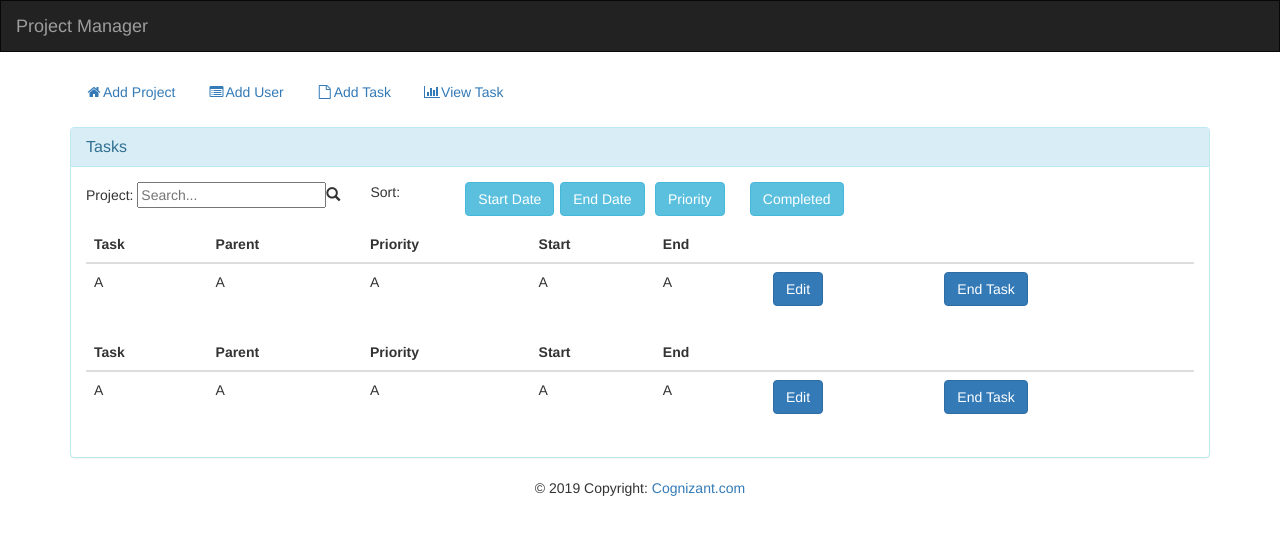
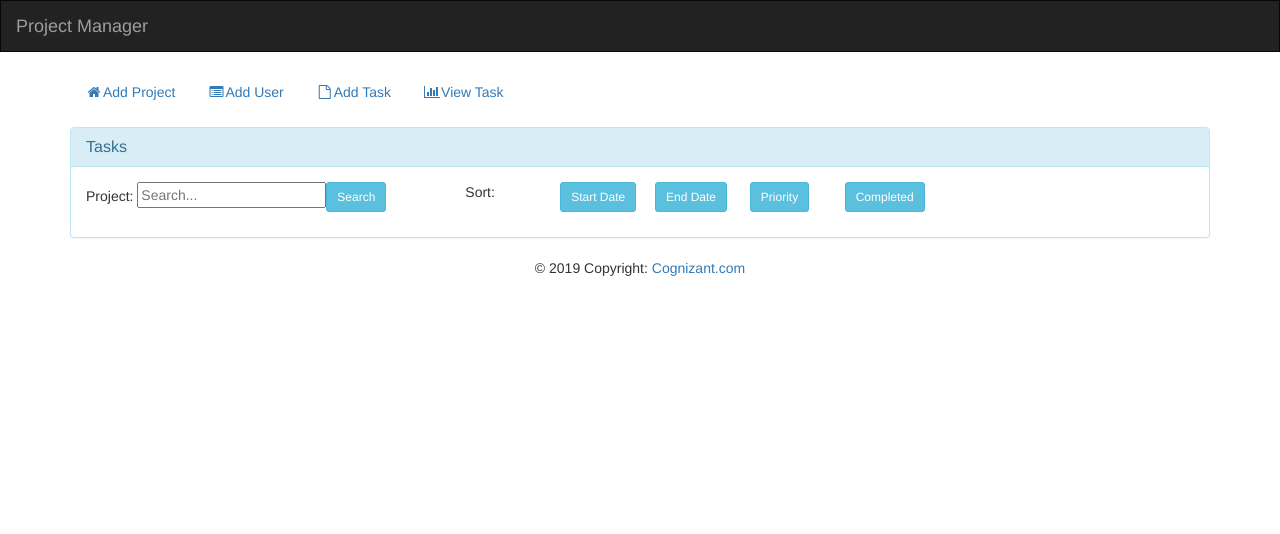
Before and after one commit to jfstack/fse-final-assesment, an Angular app in the folder project-tracker-fe/: page /viewtask in a window 1280 px wide. Shown: the top 534 px of the page. Built offline with nearby package versions, Linux system fonts and the light colour scheme.

Commit message:
view task in progress

```diff
--- a/project-tracker-fe/src/app/components/project/project-add/project-add.component.html
+++ b/project-tracker-fe/src/app/components/project/project-add/project-add.component.html
@@ -1,5 +1,8 @@
 <form [formGroup]="form" (ngSubmit)="addProject()" class="form-horizontal">
+
     <input type="hidden" formControlName="projectId">
+    <input type="hidden" formControlName="managerId">
+
     <div class="form-group">
       <label for="inputProjectName" class="col-sm-2 control-label">Project</label>
       <div class="col-sm-8">
@@ -63,13 +66,16 @@
                 class="form-control"
                 id="inputUser"
                 placeholder="Manager (Required)"
-                          formControlName="managerId"
+                formControlName="managerName"
+                readonly
                 >
           <div *ngIf="form.controls.managerId.touched &&
             !form.controls.managerId.valid"
             class="alert alert-danger">Manager required</div>
         </div>
-                  <button type="button" class="btn btn-info">Search</button>
+        <button type="button"
+          class="btn btn-info"
+          (click)="openModal('all-users-modal')">Search</button>
       </div>
 
     <div class="form-group">
@@ -99,3 +105,10 @@
     </div>
 
   </form>
+
+
+<jw-modal id="all-users-modal"
+  type="Users"
+  title="List of available users"
+  (onSelect)="selectUserFromModal($event)">
+</jw-modal>
--- a/project-tracker-fe/src/app/components/project/project-add/project-add.component.ts
+++ b/project-tracker-fe/src/app/components/project/project-add/project-add.component.ts
@@ -4,6 +4,7 @@ import { ProjectService } from '../../../services/project.service';
 import { Subscription } from 'rxjs';
 import { HttpErrorResponse } from '@angular/common/http';
 import { startDateEndDateValidator } from '../../../validators/date.validator';
+import { ModalService } from 'src/app/services/modal.service';
 
 @Component({
   selector: 'project-add',
@@ -20,7 +21,8 @@ export class ProjectAddComponent implements OnInit, OnDestroy {
     // endDate : new FormControl({value: '2019-06-23', disabled: true}, Validators.required),
     endDate : new FormControl(this.projectService.getDefaultStartAndEndDate()[1], Validators.required),
     priority : new FormControl(1, Validators.required),
-    managerId : new FormControl('', Validators.required)
+    managerId : new FormControl(-1),
+    managerName : new FormControl('')
   }, {validators: startDateEndDateValidator});
 
   marked = false;
@@ -30,7 +32,7 @@ export class ProjectAddComponent implements OnInit, OnDestroy {
   updateProjectSubscription: Subscription;
   loadProjectOnEditSubscription: Subscription;
 
-  constructor(private projectService: ProjectService) {
+  constructor(private projectService: ProjectService, private modalService: ModalService) {
   }
 
   ngOnInit() {
@@ -45,7 +47,8 @@ export class ProjectAddComponent implements OnInit, OnDestroy {
             startDate: data.startDate,
             endDate: data.endDate,
             priority: data.priority,
-            managerId: (data.manager) ? data.manager.employeeId : ''
+            managerId: (data.manager) ? data.manager.employeeId : -1,
+            managerName: (data.manager) ? data.manager.firstName+', '+data.manager.lastName : ''
           });
           this.form.patchValue({
             startDate: data.startDate,
@@ -109,8 +112,19 @@ export class ProjectAddComponent implements OnInit, OnDestroy {
       startDate: this.projectService.getDefaultStartAndEndDate()[0],
       endDate: this.projectService.getDefaultStartAndEndDate()[1],
       priority: 1,
-      managerId: ''
+      managerId: -1,
+      managerName: ''
     });
+  }
+
+  openModal(modalId: string) {
+    this.modalService.open(modalId);
+  }
+
+  selectUserFromModal(event) {
+    console.log("Event data");
+    console.log(event);
+    this.form.patchValue({ managerId: event.id, managerName: event.name });
   }
 
   ngOnDestroy() {
--- a/project-tracker-fe/src/app/components/task/task.component.html
+++ b/project-tracker-fe/src/app/components/task/task.component.html
@@ -10,7 +10,13 @@
                 <span aria-hidden="true">&times;</span>
               </button>
               {{ status.msg }}
-            </div>
+          </div>
+          <div class="alert alert-danger alert-dismissible" *ngIf="status && !status.success">
+            <button type="button" class="close" data-dismiss="alert" aria-label="Close">
+              <span aria-hidden="true">&times;</span>
+            </button>
+            {{ status.msg }}
+          </div>
 
           <form [formGroup]="form" (ngSubmit)="addTask()" class="form-horizontal">
 
--- a/project-tracker-fe/src/app/components/task/task.component.ts
+++ b/project-tracker-fe/src/app/components/task/task.component.ts
@@ -110,7 +110,7 @@ export class TaskComponent implements OnInit {
 
       (error: HttpErrorResponse) => {
         console.log(error.name + ' ' + error.message);
-        this.status = { success: false, msg: "Task created successfully"};
+        this.status = { success: false, msg: "Something went wrong..."};
       }
 
     );
--- a/project-tracker-fe/src/app/components/view-task/task-card/task-card.component.html
+++ b/project-tracker-fe/src/app/components/view-task/task-card/task-card.component.html
@@ -8,19 +8,21 @@
             <th>Priority</th>
             <th>Start</th>
             <th>End</th>
+            <th>Status</th>
             <th></th>
             <th></th>
           </tr>
         </thead>
         <tbody>
           <tr>
-            <td>A</td>
-            <td>A</td>
-            <td>A</td>
-            <td>A</td>
-            <td>A</td>
-            <td><button type="button" class="btn btn-primary">Edit</button></td>
-            <td><button type="button" class="btn btn-primary">End Task</button></td>
+            <td>{{ task.task }}</td>
+            <td>{{ task.parentTask?.parentTask }}</td>
+            <td>{{ task.priority }}</td>
+            <td>{{ task.startDate }}</td>
+            <td>{{ task.endDate }}</td>
+            <td>{{ task.status }}</td>
+            <td><button type="button" class="btn btn-primary" (click)="editTask(task)">Edit</button></td>
+            <td><button type="button" class="btn btn-primary" (click)="endTask(task)">End Task</button></td>
           </tr>
         </tbody>
       </table>
--- a/project-tracker-fe/src/app/components/view-task/task-card/task-card.component.ts
+++ b/project-tracker-fe/src/app/components/view-task/task-card/task-card.component.ts
@@ -1,4 +1,6 @@
-import { Component, OnInit } from '@angular/core';
+import { Component, OnInit, Input } from '@angular/core';
+import { TaskDetails } from 'src/app/models/task-details';
+import { Router } from '@angular/router';
 
 @Component({
   selector: 'task-card',
@@ -7,9 +9,19 @@ import { Component, OnInit } from '@angular/core';
 })
 export class TaskCardComponent implements OnInit {
 
-  constructor() { }
+  @Input() task: TaskDetails;
+
+  constructor(private router: Router) { }
 
   ngOnInit() {
   }
 
+  editTask(task: TaskDetails) {
+    this.router.navigate(['task']);
+  }
+
+  endTask(task: TaskDetails) {
+
+  }
+
 }
--- a/project-tracker-fe/src/app/components/view-task/view-task.component.html
+++ b/project-tracker-fe/src/app/components/view-task/view-task.component.html
@@ -6,29 +6,38 @@
         <div class="panel-body">
 
             <div class="row">
-                <div class="col-sm-3">
-                  Project: <input type="text" placeholder="Search...">
-                  <span class="glyphicon glyphicon-search" aria-hidden="true"></span>
+                <div class="col-sm-4">
+                    <form [formGroup]="form">
+                        <input type="hidden" formControlName="projectId">
+                        Project: <input type="text" formControlName="projectName" placeholder="Search..." readonly>
+                        <button type="button" class="btn btn-sm btn-info"
+                            (click)="openModal('all-projects-modal')">Search</button>
+                    </form>
                 </div>
 
                 <div class="col-sm-1">Sort:</div>
                 <div class="col-sm-1">
-                  <button type="button" class="btn btn-info">Start Date</button>
+                  <button type="button" class="btn btn-sm btn-info">Start Date</button>
                 </div>
                 <div class="col-sm-1">
-                    <button type="button" class="btn btn-info">End Date</button>
+                    <button type="button" class="btn btn-sm btn-info">End Date</button>
                 </div>
                 <div class="col-sm-1">
-                    <button type="button" class="btn btn-info">Priority</button>
+                    <button type="button" class="btn btn-sm btn-info">Priority</button>
                 </div>
                 <div class="col-sm-1">
-                    <button type="button" class="btn btn-info">Completed</button>
+                    <button type="button" class="btn btn-sm btn-info">Completed</button>
                 </div>
               </div>
               <div style="margin-top: 10px;">
-                  <task-card></task-card>
-                  <task-card></task-card>
+                  <task-card *ngFor="let task of tasks" [task]="task"></task-card>
               </div>
 
         </div>
   </div>
+
+  <jw-modal id="all-projects-modal"
+    type="Projects"
+    title="List of available projects"
+    (onSelect)="selectProjectFromModal($event)">
+  </jw-modal>
--- a/project-tracker-fe/src/app/components/view-task/view-task.component.ts
+++ b/project-tracker-fe/src/app/components/view-task/view-task.component.ts
@@ -1,4 +1,9 @@
 import { Component, OnInit } from '@angular/core';
+import { ModalService } from 'src/app/services/modal.service';
+import { TaskService } from 'src/app/services/task.service';
+import { FormGroup, FormControl } from '@angular/forms';
+import { TaskDetails } from 'src/app/models/task-details';
+import { HttpErrorResponse } from '@angular/common/http';
 
 @Component({
   selector: 'app-view-task',
@@ -7,9 +12,45 @@ import { Component, OnInit } from '@angular/core';
 })
 export class ViewTaskComponent implements OnInit {
 
-  constructor() { }
+  form = new FormGroup({
+    projectId: new FormControl(-1),
+    projectName: new FormControl('')
+  });
+
+  tasks: TaskDetails[];
+
+  constructor(private modalService: ModalService, private taskService: TaskService) { }
 
   ngOnInit() {
+    this.tasks = [];
+  }
+
+  openModal(modalId: string) {
+    this.modalService.open(modalId);
+  }
+
+  selectProjectFromModal(event) {
+    console.log("Event data");
+    console.log(event);
+    // this.form.controls['projectName'].setValue(event.name);
+    this.form.patchValue({ projectId: event.id, projectName: event.name });
+
+    this.taskService.getTasks(event.id).subscribe(
+      (data: TaskDetails[]) => {
+        this.tasks = data.map(
+          (td: TaskDetails) => {
+            td.projectId = event.id;
+            td.projectName = event.name;
+            return td;
+          }
+        );
+      },
+
+      (error: HttpErrorResponse) => {
+        console.log(error.name + ' ' + error.message);
+      }
+    );
+
   }
 
 }
--- a/project-tracker-fe/src/app/models/task-details.ts
+++ b/project-tracker-fe/src/app/models/task-details.ts
@@ -1,4 +1,5 @@
 import { User } from './user';
+import { ParentTask } from 'src/app/models/parent-task';
 
 export class TaskDetails {
     taskId: number;
@@ -7,6 +8,8 @@ export class TaskDetails {
     endDate: string;
     priority: number;
     status: string;
-    parentTask: string;
+    parentTask: ParentTask;
     owner: User;
+    projectId: number;
+    projectName: string;
 }
--- a/project-tracker-fe/src/app/services/task.service.ts
+++ b/project-tracker-fe/src/app/services/task.service.ts
@@ -2,6 +2,7 @@ import { Injectable } from '@angular/core';
 import { HttpClient, HttpHeaders } from '@angular/common/http';
 import { TaskForm } from '../models/task-form';
 import { ParentTask } from '../models/parent-task';
+import { TaskDetails } from 'src/app/models/task-details';
 
 @Injectable({
   providedIn: 'root'
@@ -24,12 +25,20 @@ export class TaskService {
 
   }
 
-  getTasks() {
-
+  getTasks(projectId) {
+    return this.http.get<TaskDetails[]>(`${this.baseUrl}/${projectId}/tasks`);
   }
 
   getParentTasks(projectId) {
     return this.http.get<ParentTask[]>(`${this.baseUrl}/${projectId}/tasks/parents`);
   }
 
+  editTask() {
+
+  }
+
+  endTask(projectId, taskId) {
+    // return this.http.patch<void>(``);
+  }
+
 }
```
Lines whose indentation alone changed are shown as unchanged.
